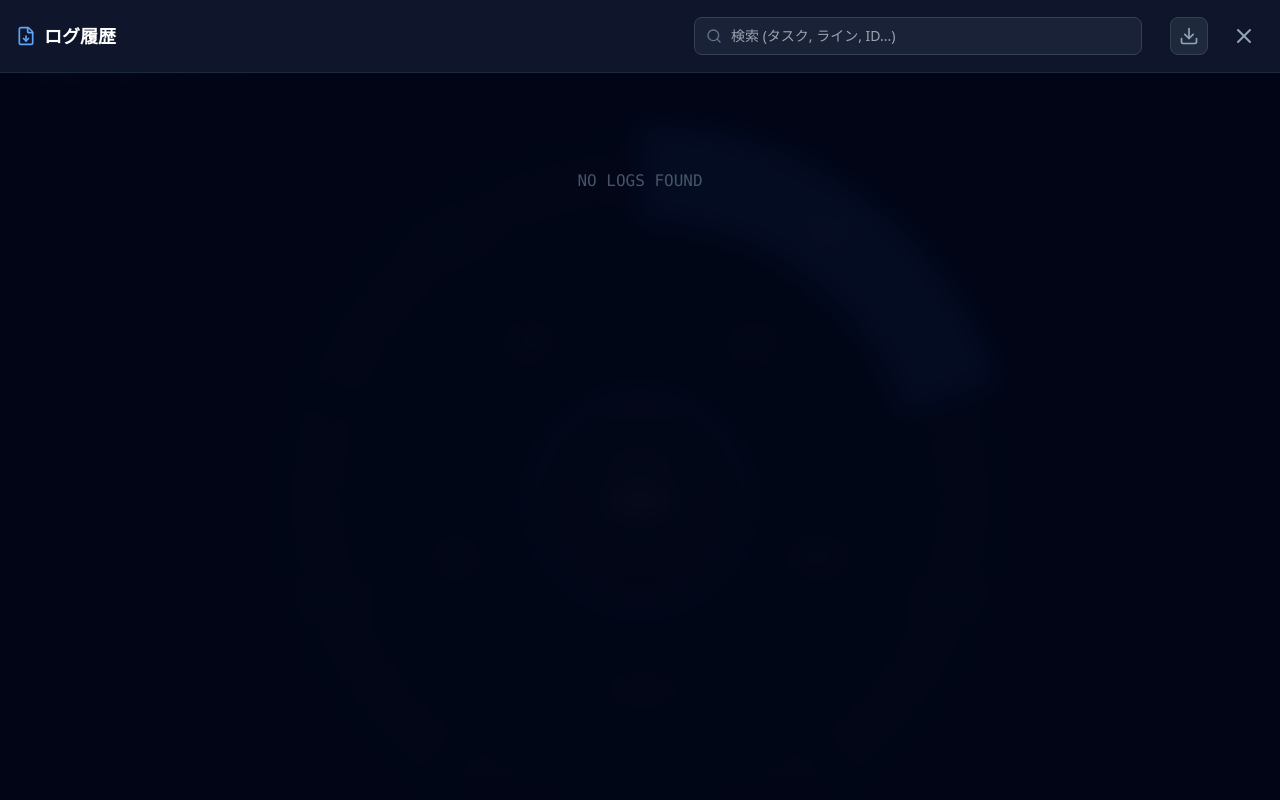
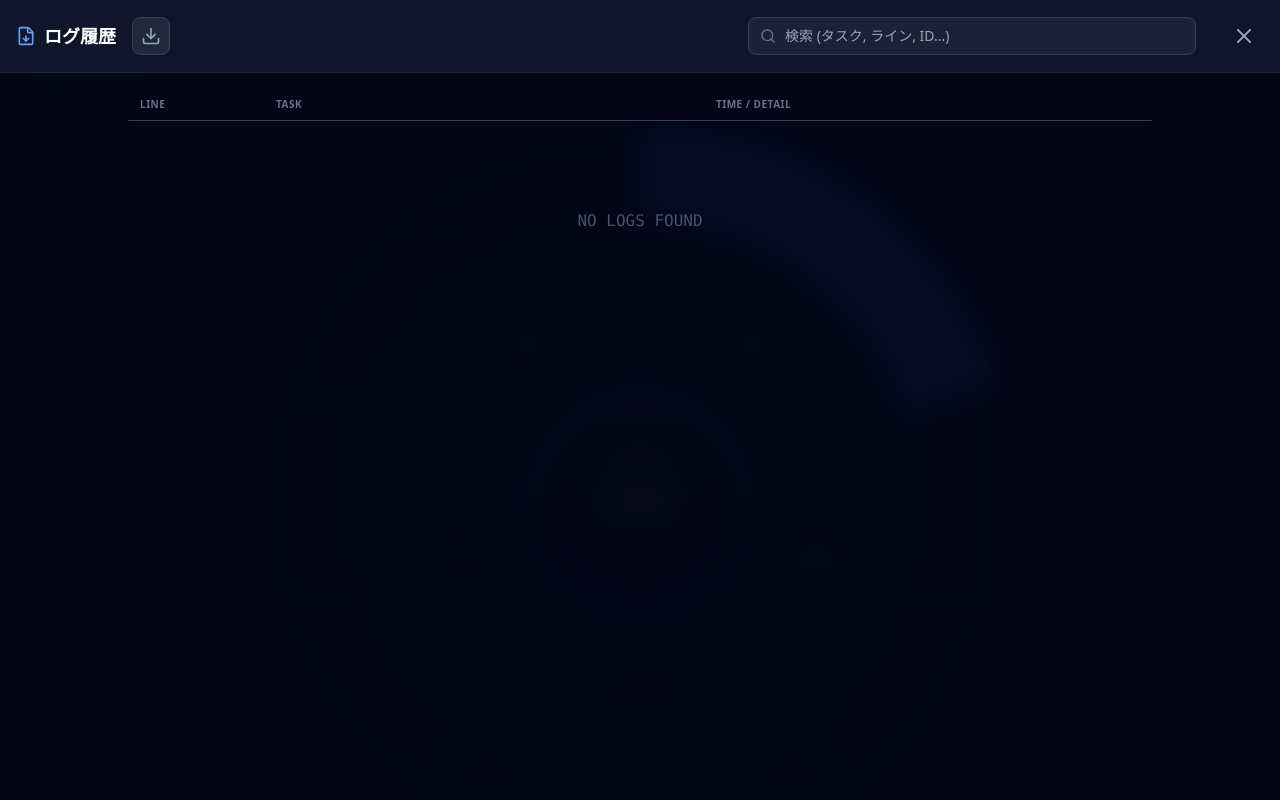
Before and after one commit to fftss793-a11y/wheel-tracker, a React (Vite) app in the folder 3-layer-wheel-tracker/: page / in a window 1280 px wide. Both pictures are taken after a click on the button 1171 px from the left and 47 px from the top of the page. Shown: the top 800 px of the page. Built offline with nearby package versions, Linux system fonts and the light colour scheme.

Commit message:
Refactor: LogModal improvements (Internal CSV, Header Bar, Left Button)

```diff
--- a/3-layer-wheel-tracker/App.tsx
+++ b/3-layer-wheel-tracker/App.tsx
@@ -222,21 +222,7 @@ function App() {
     resetMaxTimer(line);
   };
 
-  const handleCsvExport = () => {
-    const all = getAllLogs().sort((a, b) => a.startedAt - b.startedAt);
-    const header = ['ラインID', 'ライン名', 'タスク', '開始日時', '終了日時', '所要時間(秒)', '理由', 'メモ'];
-    const rows = all.map(l => {
-      const dur = Math.round((l.endedAt - l.startedAt) / 1000);
-      const escape = (s: string) => `"${String(s || '').replace(/"/g, '""')}"`;
-      const formatDate = (ts: number) => new Date(ts).toLocaleString('ja-JP');
-      return [l.line, escape(l.lineName), escape(l.task), escape(formatDate(l.startedAt)), escape(formatDate(l.endedAt)), dur, escape(l.reason), escape(l.memo)].join(',');
-    });
-    const blob = new Blob([[header.join(','), ...rows].join('\n')], { type: 'text/csv;charset=utf-8;' });
-    const a = document.createElement('a');
-    a.href = URL.createObjectURL(blob);
-    a.download = `timelogs_${new Date().toISOString().slice(0, 10)}.csv`;
-    document.body.appendChild(a); a.click(); document.body.removeChild(a);
-  };
+
 
   // --- Logic: Click Handling ---
   const handleWheelTaskClick = (task: string) => {
@@ -452,7 +438,6 @@ function App() {
         isOpen={isLogOpen}
         onClose={() => setIsLogOpen(false)}
         logs={getAllLogs()}
-        onExport={handleCsvExport}
       />
 
       {/* Settings Modals */}
--- a/3-layer-wheel-tracker/components/Modals.tsx
+++ b/3-layer-wheel-tracker/components/Modals.tsx
@@ -43,10 +43,9 @@ interface LogModalProps {
     isOpen: boolean;
     onClose: () => void;
     logs: LogEntry[];
-    onExport: () => void;
 }
 
-export const LogModal: React.FC<LogModalProps> = ({ isOpen, onClose, logs, onExport }) => {
+export const LogModal: React.FC<LogModalProps> = ({ isOpen, onClose, logs }) => {
     const [query, setQuery] = useState('');
 
     if (!isOpen) return null;
@@ -62,7 +61,23 @@ export const LogModal: React.FC<LogModalProps> = ({ isOpen, onClose, logs, onExp
             );
         })
         .sort((a, b) => b.endedAt - a.endedAt)
+        .sort((a, b) => b.endedAt - a.endedAt)
         .slice(0, 500);
+
+    const handleExport = () => {
+        const header = ['ラインID', 'ライン名', 'タスク', '開始日時', '終了日時', '所要時間(秒)', '理由', 'メモ'];
+        const rows = filteredLogs.map(l => {
+            const dur = Math.round((l.endedAt - l.startedAt) / 1000);
+            const escape = (s: string) => `"${String(s || '').replace(/"/g, '""')}"`;
+            const formatDate = (ts: number) => new Date(ts).toLocaleString('ja-JP');
+            return [l.line, escape(l.lineName), escape(l.task), escape(formatDate(l.startedAt)), escape(formatDate(l.endedAt)), dur, escape(l.reason), escape(l.memo)].join(',');
+        });
+        const blob = new Blob([[header.join(','), ...rows].join('\n')], { type: 'text/csv;charset=utf-8;' });
+        const a = document.createElement('a');
+        a.href = URL.createObjectURL(blob);
+        a.download = `timelogs_${new Date().toISOString().slice(0, 10)}.csv`;
+        document.body.appendChild(a); a.click(); document.body.removeChild(a);
+    };
 
     return (
         <div className="fixed inset-0 bg-[#020617]/95 backdrop-blur-md z-[1200] flex flex-col text-slate-200 animate-in fade-in slide-in-from-bottom-4 duration-300">
@@ -72,6 +87,9 @@ export const LogModal: React.FC<LogModalProps> = ({ isOpen, onClose, logs, onExp
                     <FileDown className="w-5 h-5 text-blue-400" />
                     ログ履歴
                 </h2>
+                <button onClick={handleExport} className="p-2 bg-slate-800 hover:bg-slate-700 border border-slate-700 hover:border-slate-500 rounded-lg shrink-0 text-slate-400 hover:text-white transition-all shadow-sm mr-2" title="CSVエクスポート">
+                    <Download className="w-5 h-5" />
+                </button>
                 <div className="flex-1 relative max-w-md ml-auto mr-3">
                     <Search className="absolute left-3 top-1/2 -translate-y-1/2 w-4 h-4 text-slate-500" />
                     <input
@@ -82,9 +100,6 @@ export const LogModal: React.FC<LogModalProps> = ({ isOpen, onClose, logs, onExp
                         className="w-full bg-[#1a2238] border border-slate-700 rounded-lg py-2 pl-9 pr-4 text-sm text-slate-100 focus:outline-none focus:border-blue-500 focus:ring-1 focus:ring-blue-500 transition-all"
                     />
                 </div>
-                <button onClick={onExport} className="p-2 bg-slate-800 hover:bg-slate-700 border border-slate-700 hover:border-slate-500 rounded-lg shrink-0 text-slate-400 hover:text-white transition-all shadow-sm" title="CSVエクスポート">
-                    <Download className="w-5 h-5" />
-                </button>
                 <button onClick={onClose} className="p-2 hover:bg-slate-800 rounded-lg shrink-0 text-slate-400 hover:text-white transition-colors">
                     <X className="w-6 h-6" />
                 </button>
@@ -92,7 +107,13 @@ export const LogModal: React.FC<LogModalProps> = ({ isOpen, onClose, logs, onExp
 
             {/* Body */}
             <div className="flex-1 overflow-y-auto p-4 custom-scrollbar">
-                <div className="max-w-5xl mx-auto grid gap-2">
+                <div className="max-w-5xl mx-auto flex flex-col gap-2">
+                    {/* Header Bar */}
+                    <div className="sticky top-0 z-10 grid grid-cols-[100px_1fr] md:grid-cols-[120px_1fr_1fr] gap-x-4 px-3 py-2 bg-[#020617] border-b border-slate-700 text-[10px] font-bold text-slate-500 uppercase tracking-wider">
+                        <div>Line</div>
+                        <div>Task</div>
+                        <div className="col-span-2 md:col-span-1 text-right md:text-left">Time / Detail</div>
+                    </div>
                     {filteredLogs.map(log => (
                         <div key={log.id} className="grid grid-cols-[100px_1fr] md:grid-cols-[120px_1fr_1fr] gap-x-4 gap-y-1 p-3 rounded-lg border border-slate-800 bg-slate-900/50 hover:bg-slate-800/50 hover:border-slate-700 transition-all text-xs md:text-sm">
                             <div className="flex items-center">
```
